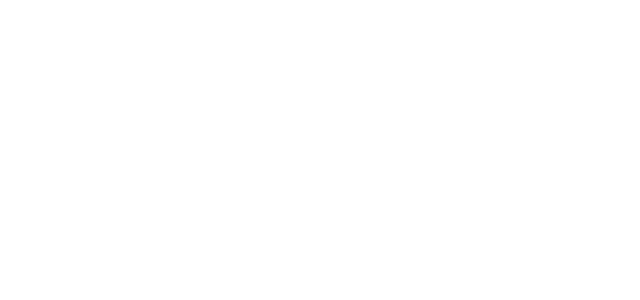
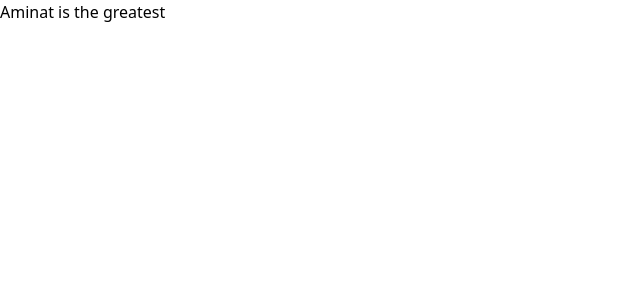
Before and after one commit to Amii911/Portfoliio, a React (Create React App) app: page / in a window 1280 px wide. Shown: the top 300 px of the page, without its empty margins (0-640 px from the left). Built offline with nearby package versions, Linux system fonts and the light colour scheme.

Commit message:
adding styling

```diff
--- a/src/App.js
+++ b/src/App.js
@@ -3,7 +3,7 @@
 function App() {
   return (
     <div>
-
+      Aminat is the greatest
     </div>
   );
 }
--- a/src/index.css
+++ b/src/index.css
@@ -1,3 +1,14 @@
+@import url('https://fonts.googleapis.com/css2?family=Open+Sans&display=swap');
 @tailwind base;
 @tailwind components;
 @tailwind utilities;
+
+@layer base {
+    body{
+        @apply font-[Open+Sans];
+    }
+    li {
+        @apply px-4;
+        @apply cursor-pointer
+    }
+}
```
